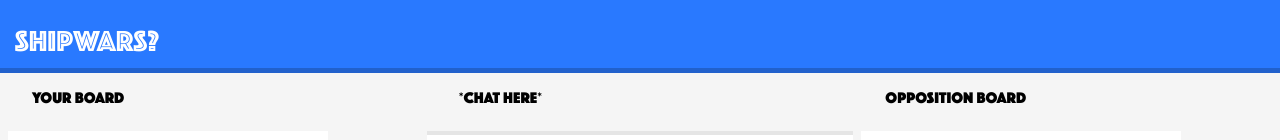
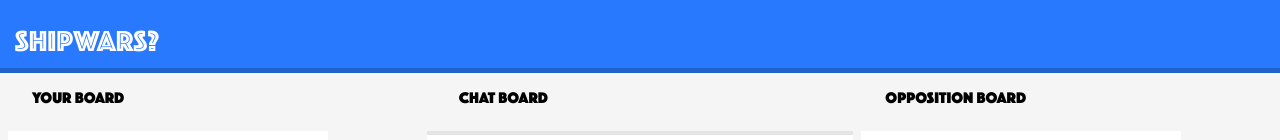
Before and after one commit to hilwat/shipwars, a React (Create React App) app: page / in a window 1280 px wide. Shown: the top 140 px of the page. Built offline with nearby package versions, Linux system fonts and the light colour scheme.

Commit message:
chat updates

```diff
--- a/src/Gamepage/Chatboard.js
+++ b/src/Gamepage/Chatboard.js
@@ -3,10 +3,10 @@ import './Chatmessage.css';
 
 const Chatboard = () =>
 	<div className="containermsg">
-	<div className="headerbox">
-			<div className="headermsg-middle">
-				<a>*Chat Here*</a>
-			</div>
+		<div className="headerbox">
+				<div className="headermsg-middle">
+					<a>Chat Board</a>
+				</div>
 		</div>
 		<div className="messageboard">
 			<p className="yourmsg"> message 1</p>
```
